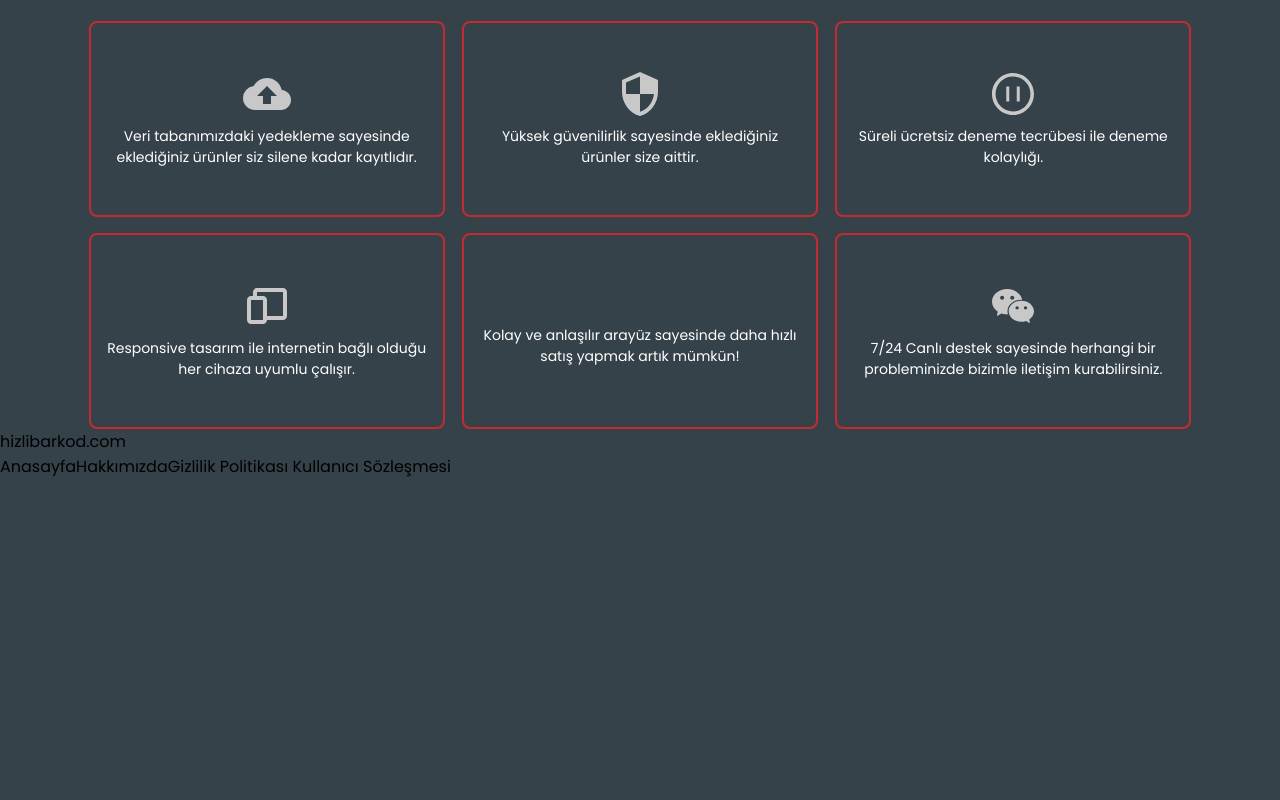
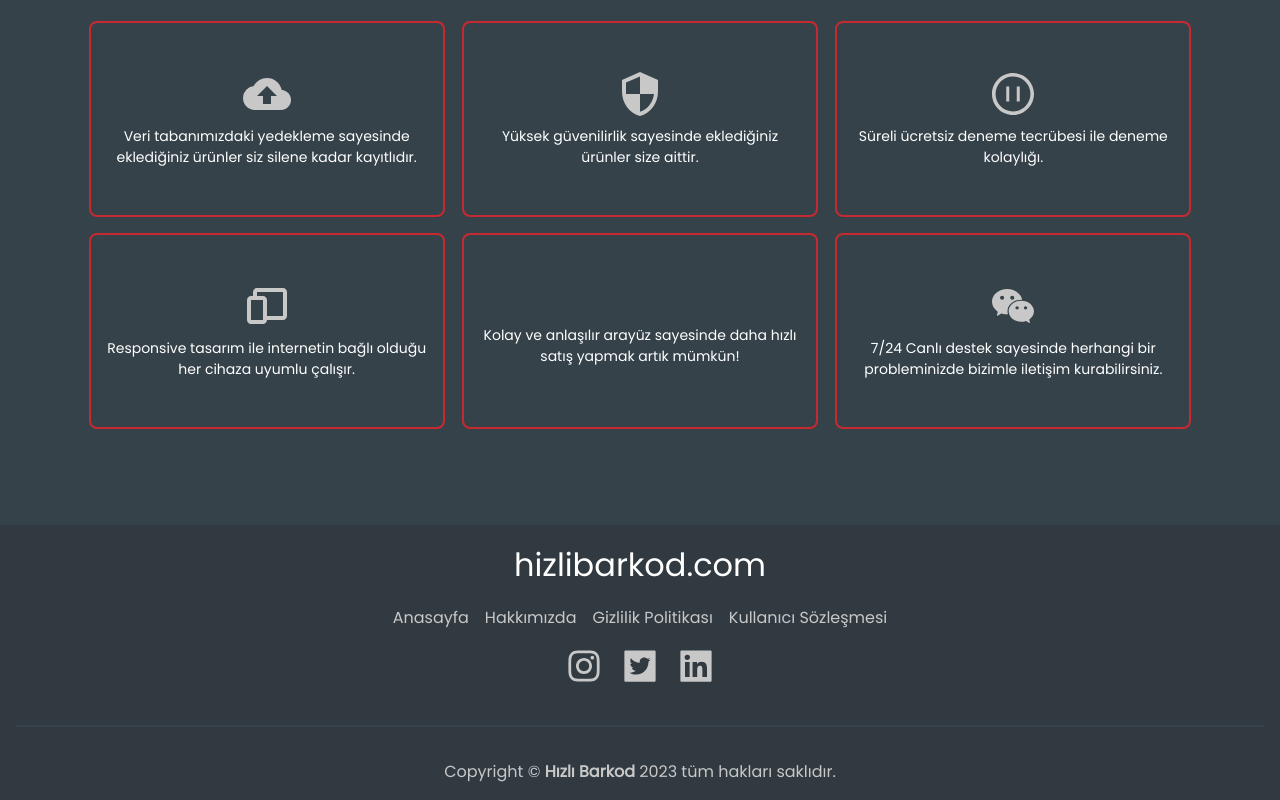
Before and after one commit to unuvarx/BarcodeAppNoSql, a Next.js app in the folder client/: page / in a window 1280 px wide. Shown: the part 2081-2881 px from the top of the page. Before the commit the page ends 2560 px from the top, so only its background shows below. Built offline with nearby package versions, Linux system fonts and the light colour scheme; some icons are missing.

Commit message:
footer completed

```diff
--- a/client/src/components/footer/footer.module.scss
+++ b/client/src/components/footer/footer.module.scss
@@ -1,5 +1,63 @@
 .footerContainer {
 
+    background-color: var(--dark-background-color);
+    padding: 1rem;
+    display: flex;
+    flex-direction: column;
+    align-items: center;
+    margin-top: 6rem;
+    .title {
+        background-color: var(--dark-background-color);
+        font-size: 2rem;
+        color: var(--white-color);
+            margin-bottom: 16px;
+    }
+    .footerPages {
+        display: flex;
+        flex-direction: row;
+        align-items: center;
+        justify-content: center;
+        flex-wrap: wrap;
+        background-color: var(--dark-background-color);
+        span {
 
+            color: var(--grey-color);
+            background-color: var(--dark-background-color);
+            margin: 0 8px;
+            cursor: pointer;
+        }
+        span:hover {
+            text-decoration: underline;
+        }
 
+    }
+    .icons {
+        background-color: var(--dark-background-color);
+        margin-top: 16px;
+        svg {
+            background-color: var(--dark-background-color);
+            width: 2.5rem;
+            height: 2.5rem;
+            color: var(--grey-color);
+            margin: 0 8px;
+
+        }
+    }
+    .hr {
+        height: 2px;
+        background-color: var(--background-color);
+        margin: 2rem;
+        width: 100%;
+    }
+    .foot {
+        background-color: var(--dark-background-color);
+        span {
+            color: var(--grey-color);
+            background-color: var(--dark-background-color);
+            label {
+            font-weight: bold;
+            background-color: var(--dark-background-color);
+            }
+        }
+    }
 }
--- a/client/src/components/footer/index.js
+++ b/client/src/components/footer/index.js
@@ -1,5 +1,10 @@
 import React from "react";
 import styles from "./footer.module.scss";
+import {
+  AiOutlineInstagram,
+  AiFillLinkedin,
+  AiFillTwitterSquare,
+} from "react-icons/ai";
 
 export default function Footer() {
   return (
@@ -12,7 +17,13 @@ export default function Footer() {
         <span> Kullanıcı Sözleşmesi </span>
       </div>
       <div className={styles.icons}>
-
+        <AiOutlineInstagram />
+        <AiFillTwitterSquare />
+        <AiFillLinkedin />
+      </div>
+      <div className={styles.hr}></div>
+      <div className={styles.foot}>
+        <span>Copyright © <label htmlFor="">Hızlı Barkod</label> 2023 tüm hakları saklıdır.</span>
       </div>
     </div>
   );
```
